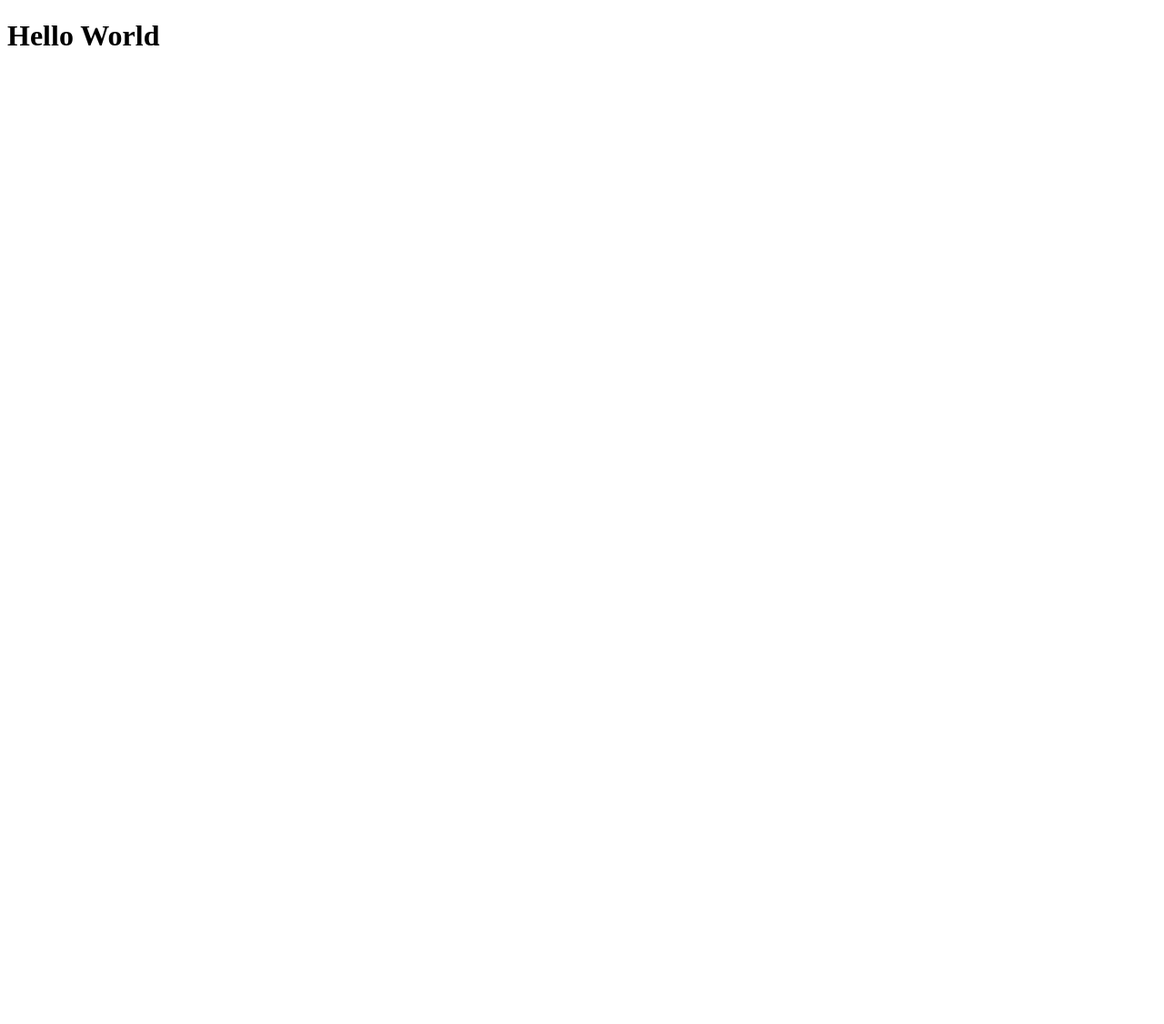
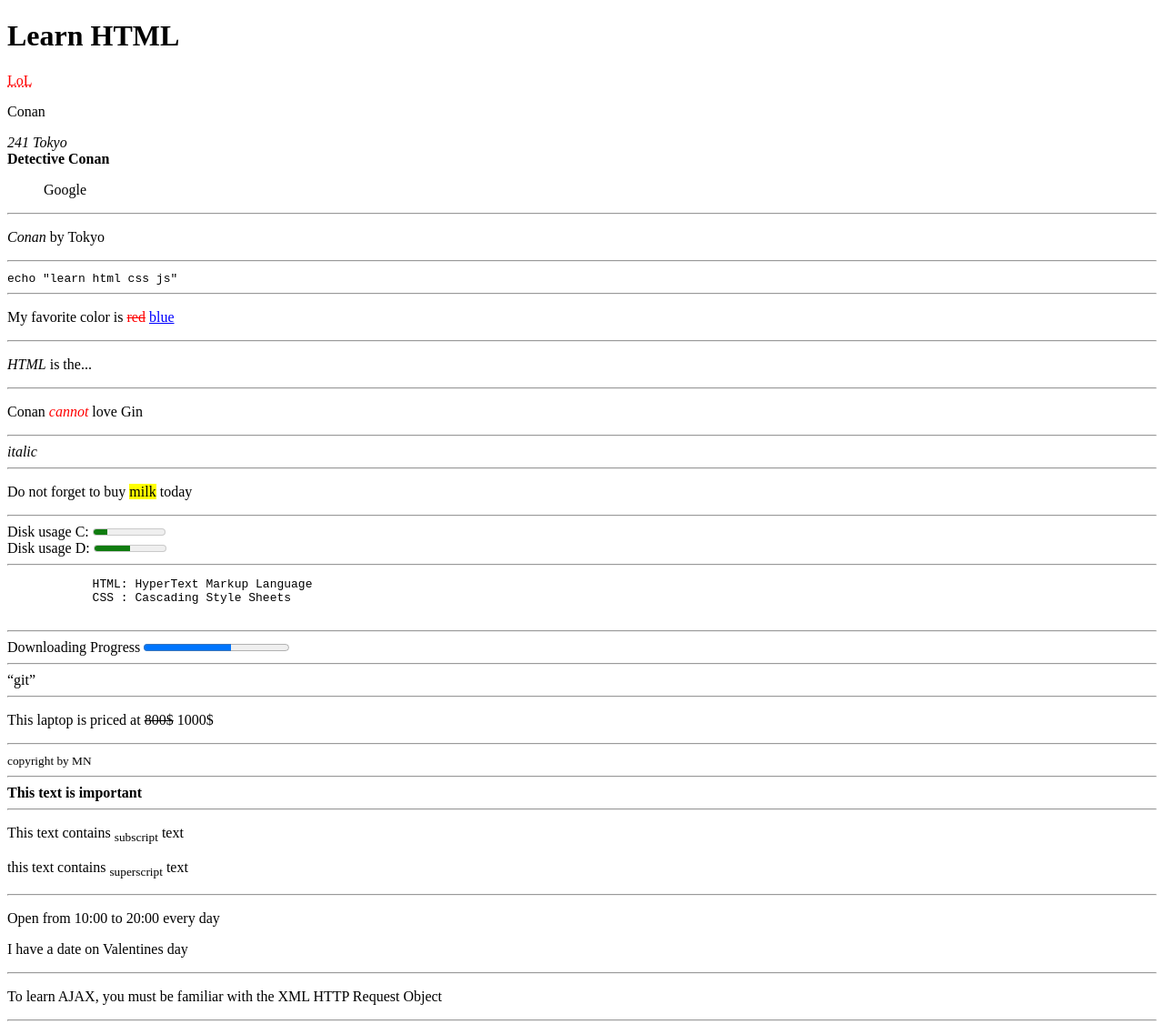
Before and after one commit to minh30081997/learn-html, a plain HTML site: page index.html in a window 1280 px wide. Shown: the whole page at 91% size. Before the commit the page ends 800 px from the top, so only its background shows below. Drawn offline with Linux system fonts and the light colour scheme.

Commit message:
Learn HTML format

```diff
--- a/index.html
+++ b/index.html
@@ -9,7 +9,118 @@
 </head>
 
 <body>
-    <h1>Hello World</h1>
+    <h1>Learn HTML</h1>
+
+    <!-- abbr: abbreviation -->
+    <abbr style="color: red;" title="League Of Legend">LoL</abbr>
+    <div>
+        <!-- address -->
+        <p>Conan</p>
+        <address>241 Tokyo</address>
+    </div>
+    <div>
+        <b>Detective Conan</b>
+    </div>
+    <div>
+        <!-- blockquote -->
+        <blockquote cite="google.com">Google</blockquote>
+    </div>
+    <hr>
+    <div>
+        <!-- cite: trich dan  -->
+        <p><cite>Conan</cite> by Tokyo</p>
+    </div>
+    <hr>
+    <div>
+        <!-- code  -->
+        <code>echo "learn html css js"</code>
+    </div>
+    <hr>
+    <div>
+        <!-- del and ins  -->
+        <p>My favorite color is <del style="color: red;">red</del> <ins style="color: blue;">blue</ins></p>
+    </div>
+    <hr>
+    <div>
+        <!-- dfn: definition element -->
+        <p><dfn title="HyperText Markup Language">HTML</dfn> is the...</p>
+    </div>
+    <hr>
+    <div>
+        <!-- em: emphasized (nhan manh) -->
+        <p>Conan <em style="color: red;">cannot</em> love Gin</p>
+    </div>
+    <hr>
+    <div>
+        <!-- i: italic (ngieng), chi su dung khi khong su dung duoc em, strong, mark, cite, dfn  -->
+        <i>italic</i>
+    </div>
+    <hr>
+    <div>
+        <!-- mark: danh dau van ban hoac highlight -->
+        <p>Do not forget to buy <mark>milk</mark> today</p>
+    </div>
+    <hr>
+    <div>
+        <!-- meter: Xac dinh phep do vo huong trong pham vi da biet  -->
+        <label for="disk_c">Disk usage C: </label>
+        <meter id="disk_c" value="2" min="0" max="10">2 out of 10</meter>
+        <br>
+        <label for="disk_d">Disk usage D: </label>
+        <meter id="disk_d" value="0.5">50%</meter>
+    </div>
+    <hr>
+    <div>
+        <!-- pre: Xac dinh van ban duoc dinh dang truoc  -->
+        <pre>
+            HTML: HyperText Markup Language
+            CSS : Cascading Style Sheets
+        </pre>
+    </div>
+    <hr>
+    <div>
+        <!-- progress: Tien do hoan thanh cua mot nhiem vu, luon kem label  -->
+        <label for="file">Downloading Progress</label>
+        <progress id="file" value="60" min="0" max="100">60%</progress>
+    </div>
+    <hr>
+    <div>
+        <!-- q: (quote) Xac dinh mot trich dan ngan  -->
+        <q cite="github.com">git</q>
+    </div>
+    <hr>
+    <div>
+        <!-- s: Chi dinh van ban khong con dung  -->
+        <p>This laptop is priced at <s>800$</s> 1000$</p>
+    </div>
+    <hr>
+    <div>
+        <!-- small: Van ban nho hon  -->
+        <small>copyright by MN</small>
+    </div>
+    <hr>
+    <div>
+        <!-- strong: Van ban quan trong  -->
+        <strong>This text is important</strong>
+    </div>
+    <hr>
+    <div>
+        <!-- sub, sup (subscript text and superscript text) van ban chi so duoi va sieu mo ta  -->
+        <p>This text contains <sub>subscript</sub> text</p>
+        <p>this text contains <sub>superscript</sub> text</p>
+    </div>
+    <hr>
+    <div>
+        <!-- time  -->
+        <p>Open from <time>10:00</time> to <time>20:00</time> every day</p>
+        <p>I have a date on <time datetime="2023-02-14">Valentines day</time></p>
+    </div>
+    <hr>
+    <div>
+        <!-- wbr: (Word Break Opportunity) Chi dinh vi tri trong van ban co the them dau ngat dong, mot tu qua dai man hinh khong du chua no thi nhung ki tu sau wbr se xuong dong -->
+        <p>To learn AJAX, you must be familiar with the XML <wbr> HTTP Request Object</p>
+    </div>
+    <hr>
 </body>
 
 </html>
```
Also changed, not shown: 2 other files.
